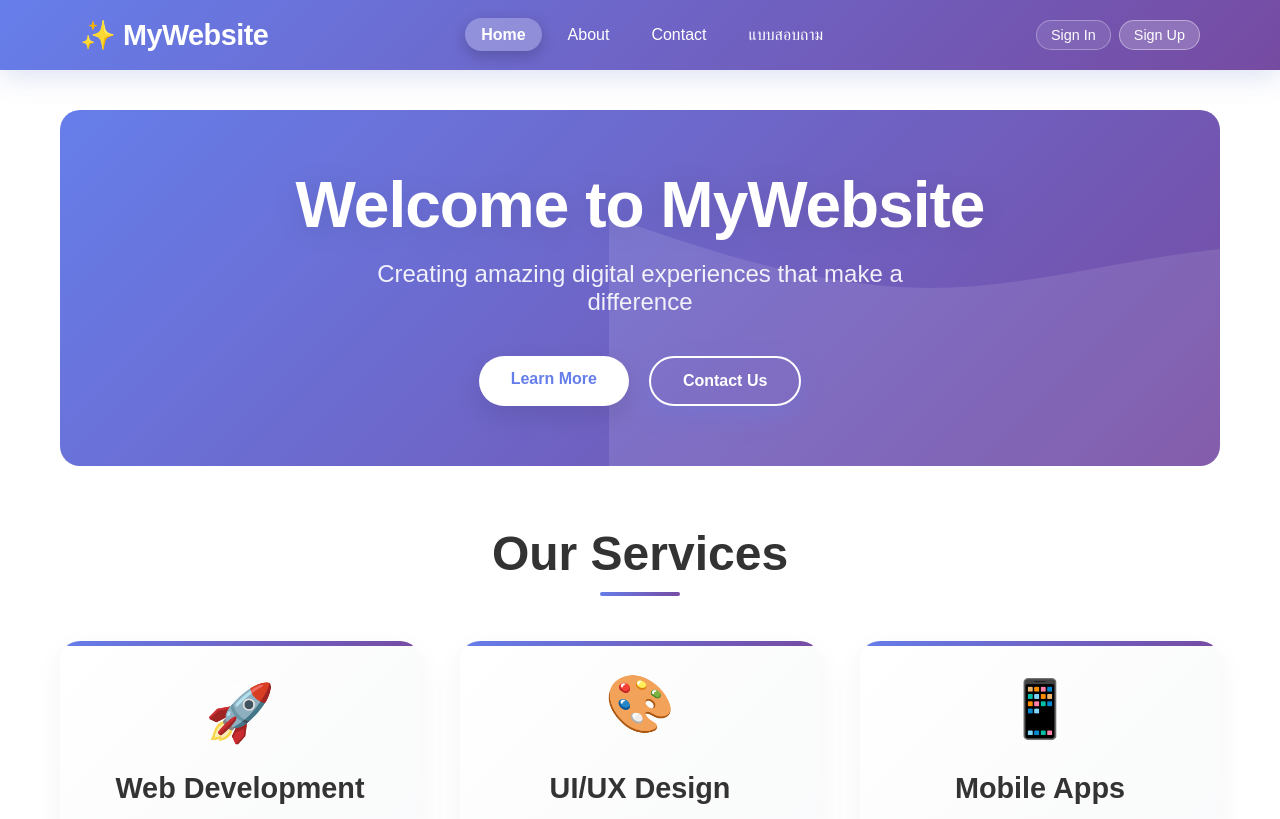
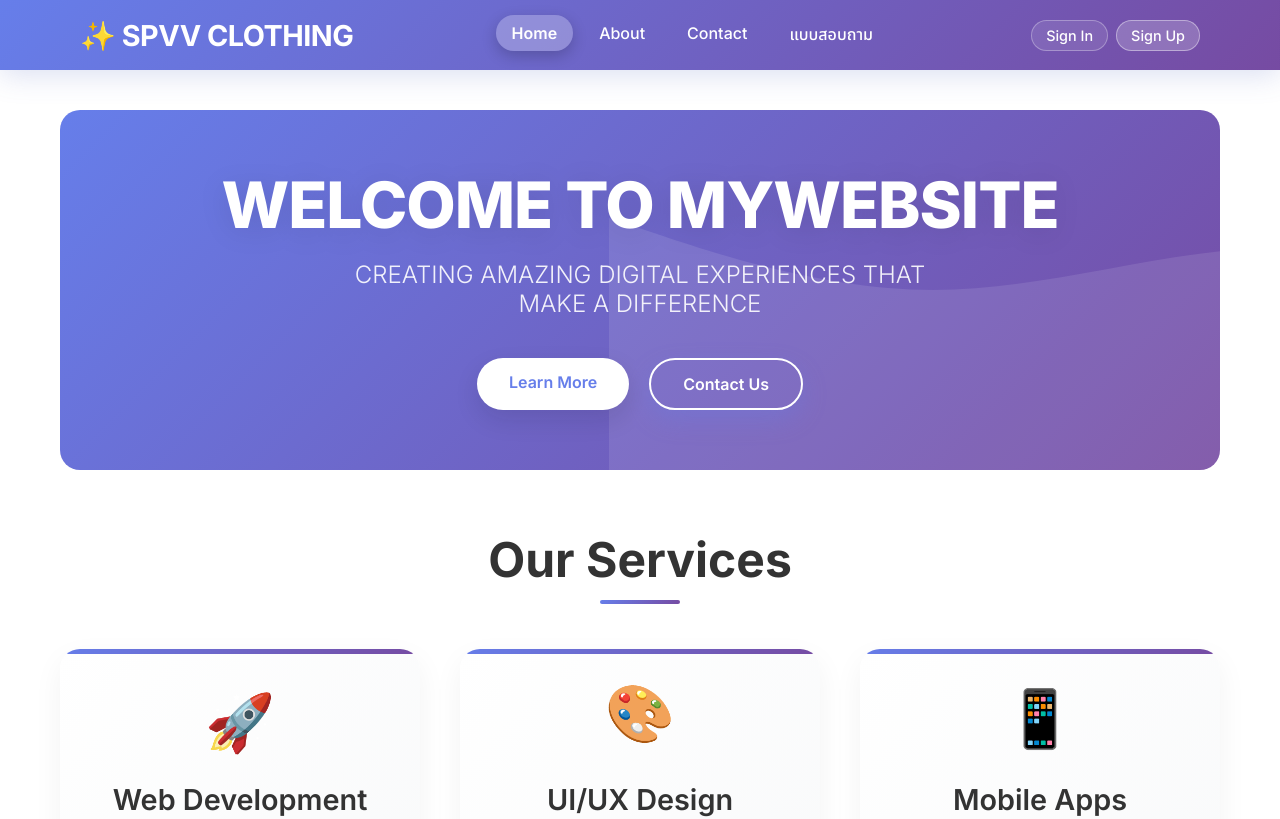
Before and after one commit to SSmikey/web_next, a Next.js app: page / in a window 1280 px wide. Shown: the top 819 px of the page. Built offline with nearby package versions, Linux system fonts and the light colour scheme; no server answers.

Commit message:
add font Inter

```diff
--- a/app/components/Navbar.tsx
+++ b/app/components/Navbar.tsx
@@ -16,7 +16,7 @@ export default function Navbar() {
     <nav className={styles.navbar}>
       <div className={styles.navContainer}>
         <Link href="/" className={styles.navLogo}>
-          ✨ MyWebsite
+          ✨ SPVV CLOTHING
         </Link>
         <ul className={styles.navMenu}>
           <li className={styles.navItem}>
--- a/app/globals.css
+++ b/app/globals.css
@@ -19,7 +19,7 @@ body {
 body {
   color: var(--foreground);
   background: var(--background);
-  font-family: Arial, Helvetica, sans-serif;
+  font-family: var(--font-inter), var(--font-noto-sans-thai), sans-serif;
   -webkit-font-smoothing: antialiased;
   -moz-osx-font-smoothing: grayscale;
 }
--- a/app/layout.tsx
+++ b/app/layout.tsx
@@ -1,17 +1,20 @@
 import type { Metadata } from "next";
-import { Geist, Geist_Mono } from "next/font/google";
+import { Inter, Noto_Sans_Thai } from "next/font/google";
 import "./globals.css";
 import Navbar from "./components/Navbar";
 import SessionProviderWrapper from "./components/SessionProviderWrapper";
 
-const geistSans = Geist({
-  variable: "--font-geist-sans",
+const inter = Inter({
   subsets: ["latin"],
+  variable: "--font-inter",
+  display: "swap",
 });
 
-const geistMono = Geist_Mono({
-  variable: "--font-geist-mono",
-  subsets: ["latin"],
+const noto_sans_thai = Noto_Sans_Thai({
+  subsets: ["latin", "thai"],
+  variable: "--font-noto-sans-thai",
+  display: "swap",
+  weight: ["400", "500", "700"],
 });
 
 export const metadata: Metadata = {
@@ -25,8 +28,8 @@ export default function RootLayout({
   children: React.ReactNode;
 }>) {
   return (
-    <html lang="en">
-      <body className={`${geistSans.variable} ${geistMono.variable}`}>
+    <html lang="th" className={`${inter.variable} ${noto_sans_thai.variable}`}>
+      <body>
         <SessionProviderWrapper>
           <Navbar />
           {children}
--- a/app/page.tsx
+++ b/app/page.tsx
@@ -4,9 +4,9 @@ export default function Home() {
   return (
     <div className={styles.container}>
       <div className={styles.hero}>
-        <h1 className={styles.title}>Welcome to MyWebsite</h1>
+        <h1 className={styles.title}>WELCOME TO MYWEBSITE</h1>
         <p className={styles.subtitle}>
-          Creating amazing digital experiences that make a difference
+          CREATING AMAZING DIGITAL EXPERIENCES THAT MAKE A DIFFERENCE
         </p>
         <div className={styles.buttons}>
           <a href="/about" className={styles.primaryButton}>Learn More</a>
```
Also changed, not shown: public/spvv.jpg (added), 1 other file (tests, documents, lock files or other folders).
